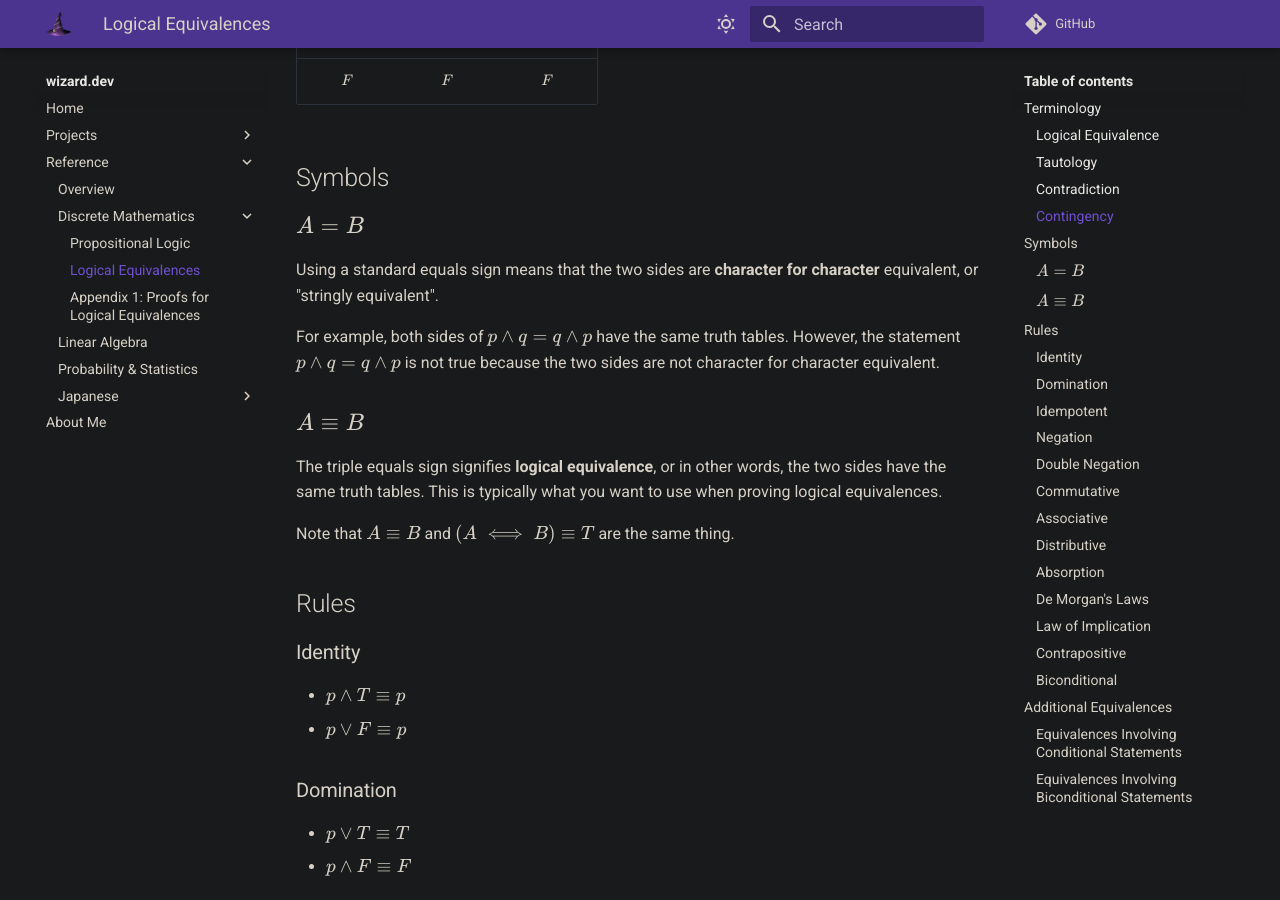
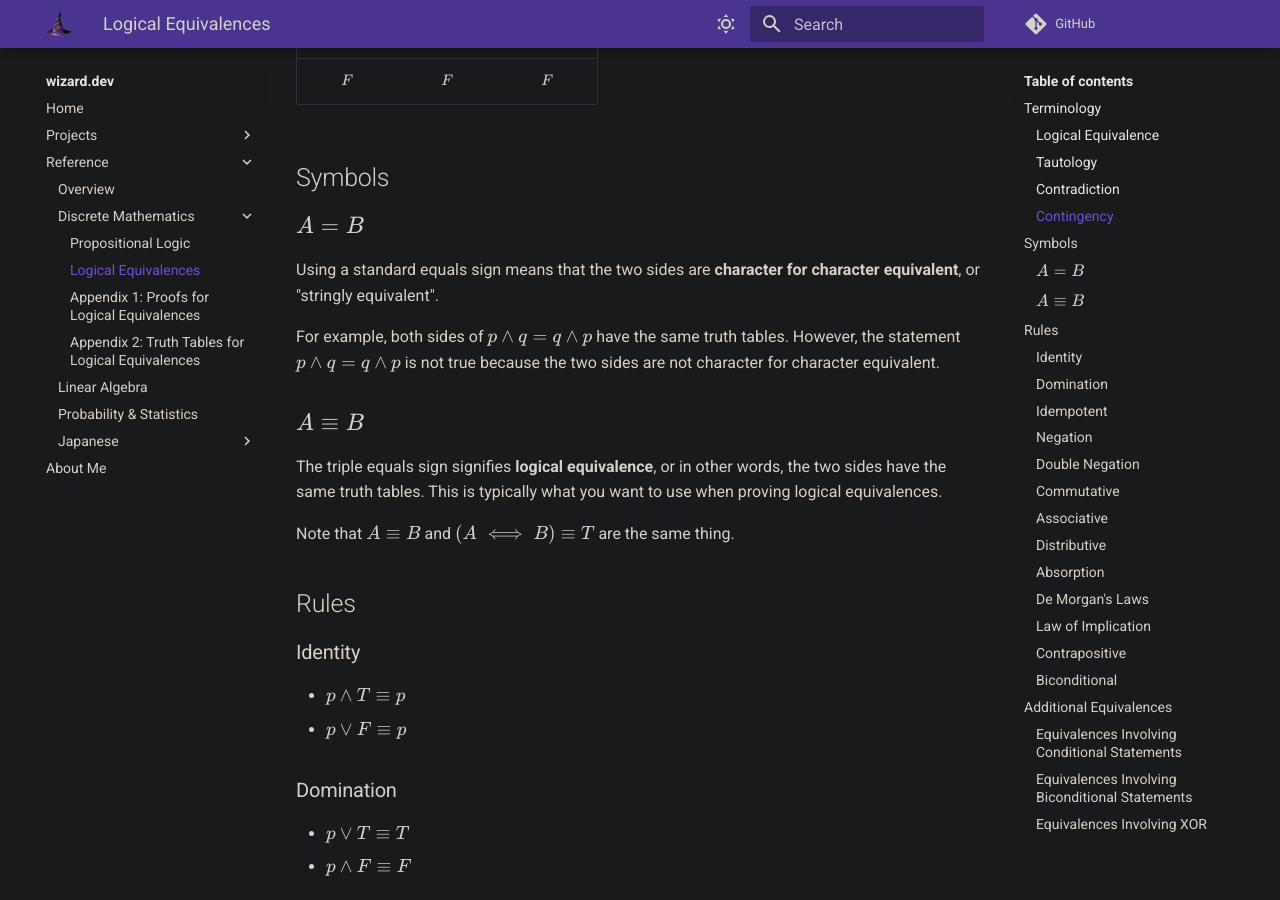
Before and after one commit to zkWildfire/wizard.dev, an MkDocs documentation site: the page built from docs/reference/discrete-mathematics/logical-equivalences.md, in a window 1280 px wide and 900 px high, scrolled down 1321 px. Built offline with MkDocs 1.6.1 and Material for MkDocs 9.7.7, drawn with Linux system fonts in a browser that asks for light colours; comment, search, counter and statistics services are not loaded; some of the changed text lies outside the part shown.

Commit message:
Add additional equivalences.

```diff
--- a/docs/reference/discrete-mathematics/.pages.yml
+++ b/docs/reference/discrete-mathematics/.pages.yml
@@ -2,3 +2,4 @@
   - Propositional Logic: propositional-logic.md
   - Logical Equivalences: logical-equivalences.md
   - "Appendix 1: Proofs for Logical Equivalences": appendix-1.md
+  - "Appendix 2: Truth Tables for Logical Equivalences": appendix-2.md
--- a/docs/reference/discrete-mathematics/logical-equivalences.md
+++ b/docs/reference/discrete-mathematics/logical-equivalences.md
@@ -44,7 +44,7 @@
 ## Symbols
 ### $A = B$
 Using a standard equals sign means that the two sides are **character for
-character** equivalent, or "stringly equivalent".
+character equivalent**, or "stringly equivalent".
 
 For example, both sides of $p \land q = q \land p$ have the same truth tables.
 However, the statement $p \land q = q \land p$ is not true because the two sides
@@ -121,3 +121,7 @@
 * $p \iff q \equiv \neg p \iff \neg q$
 * $p \iff q \equiv (p \land q) \lor (\neg p \land \neg q)$
 * $\neg (p \iff q) \equiv p \iff \neg q$
+
+### Equivalences Involving XOR
+* $p \oplus q \equiv (p \lor q) \land \neg (p \land q)$
+* $p \oplus q \equiv (p \land \neg q) \lor (\neg p \land q)$
```
Also changed, not shown: docs/reference/discrete-mathematics/appendix-2.md (added, +29 -0 lines).
